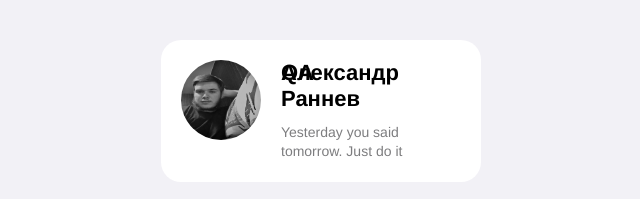
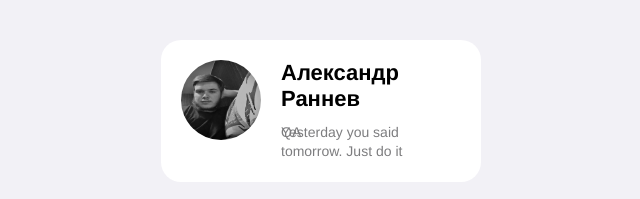
Before and after one commit to aleksandrRannev-qa/aleksandrRannev-qa.github.io, a plain HTML site: page index.html in a window 1280 px wide. Shown: the top 199 px of the page, 319-959 px from the left. Drawn offline with Linux system fonts and the light colour scheme.

Commit message:
Update index.html

```diff
--- a/index.html
+++ b/index.html
@@ -12,7 +12,7 @@
     <header class="header">
       <img src="./me2.jpg.jpg" alt="avatar" class="header__avatar" />
       <h1 class="header__title">Александр Раннев</h1>
-      <h3 class="header__title">QA</h3>
+      <h3 class="header__subtitle">QA</h3>
       <h3 class="header__subtitle">Yesterday you said tomorrow. Just do it</h3>
     </header>
     <main>
```
